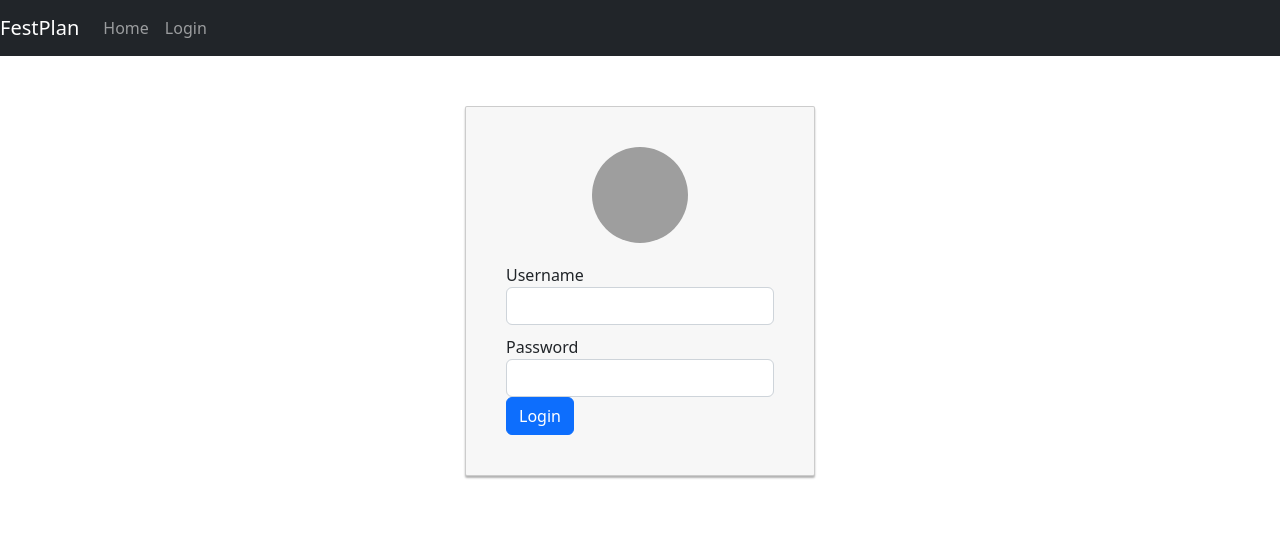
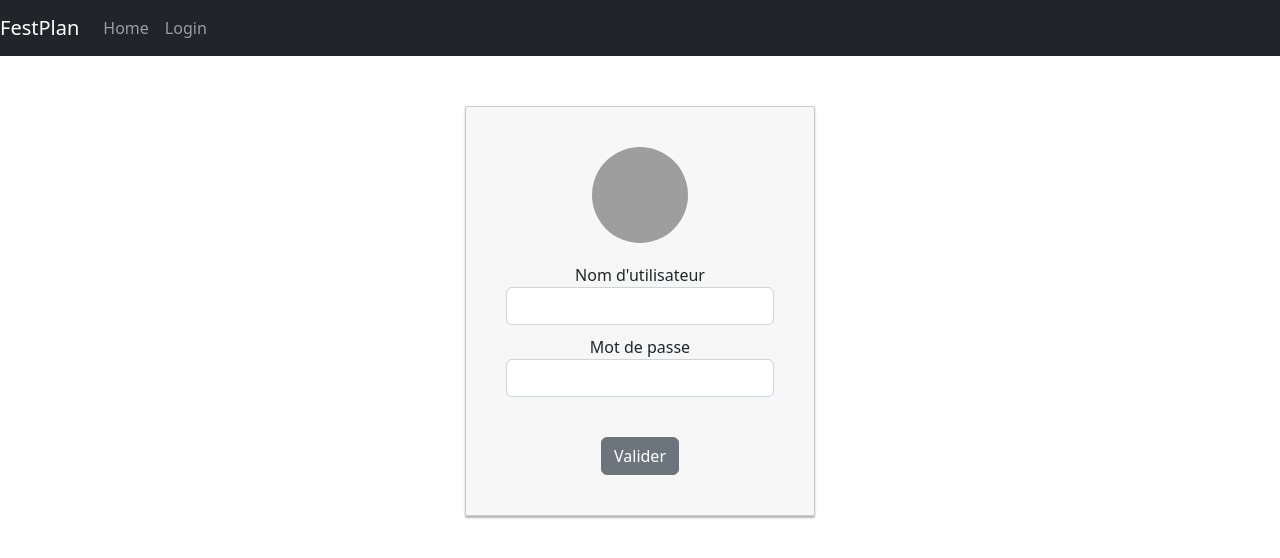
Before and after one commit to thmsfnr/FestPlan_WebApp, a React (Create React App) app: page /login in a window 1280 px wide. Shown: the top 558 px of the page. Built offline with nearby package versions, Linux system fonts and the light colour scheme; grey boxes are pictures that could not be loaded; the HTML template or start-up script is replaced by a standard one.

Commit message:
add style login

```diff
--- a/src/components/Login.tsx
+++ b/src/components/Login.tsx
@@ -1,19 +1,20 @@
 
-import React, { useState } from "react";
+import React, { useState, useEffect } from "react";
 import { NavigateFunction, useNavigate } from 'react-router-dom';
 import { Formik, Field, Form, ErrorMessage } from "formik";
 import * as Yup from "yup";
 
 import { login } from "../services/auth.service";
 
-type Props = {}
-
-const Login: React.FC<Props> = () => {
+/**
+ * Component for the login
+ */
+const Login: React.FC = () => {
   let navigate: NavigateFunction = useNavigate();
-
   const [loading, setLoading] = useState<boolean>(false);
   const [message, setMessage] = useState<string>("");
 
+  // Initial values of the form
   const initialValues: {
     username: string;
     password: string;
@@ -22,14 +23,25 @@ const Login: React.FC<Props> = () => {
     password: "",
   };
 
+  // Validation of the form
   const validationSchema = Yup.object().shape({
     username: Yup.string().required("This field is required!"),
     password: Yup.string().required("This field is required!"),
   });
 
+  useEffect(() => {
+    if (localStorage.getItem("user")) {
+      navigate("/admin");
+      window.location.reload();
+    }
+  }, [navigate]);
+
+  /**
+   * Manage the login of the user
+   * @param formValue The values of the form
+   */
   const handleLogin = (formValue: { username: string; password: string }) => {
     const { username, password } = formValue;
-
     setMessage("");
     setLoading(true);
 
@@ -45,7 +57,6 @@ const Login: React.FC<Props> = () => {
             error.response.data.message) ||
           error.message ||
           error.toString();
-
         setLoading(false);
         setMessage(resMessage);
       }
@@ -54,59 +65,56 @@ const Login: React.FC<Props> = () => {
 
   return (
     <div className="col-md-12">
-      <div className="card card-container">
-        <img
-          src="//ssl.gstatic.com/accounts/ui/avatar_2x.png"
-          alt="profile-img"
-          className="profile-img-card"
-        />
-        <Formik
-          initialValues={initialValues}
-          validationSchema={validationSchema}
-          onSubmit={handleLogin}
-        >
+      <section style={styles.page} className="card card-container">
+        {/* Image of the login */}
+        <img src="//ssl.gstatic.com/accounts/ui/avatar_2x.png" alt="profile-img" className="profile-img-card"/>
+        {/* Form for the login */}
+        <Formik initialValues={initialValues} validationSchema={validationSchema} onSubmit={handleLogin}>
           <Form>
-            <div className="form-group">
-              <label htmlFor="username">Username</label>
+            {/* Username field */}
+            <article className="form-group">
+              <label htmlFor="username">Nom d'utilisateur</label>
               <Field name="username" type="text" className="form-control" />
-              <ErrorMessage
-                name="username"
-                component="div"
-                className="alert alert-danger"
-              />
-            </div>
-
-            <div className="form-group">
-              <label htmlFor="password">Password</label>
+              <ErrorMessage name="username" component="div" className="alert alert-danger"/>
+            </article>
+            {/* Password field */}
+            <article className="form-group">
+              <label htmlFor="password">Mot de passe</label>
               <Field name="password" type="password" className="form-control" />
-              <ErrorMessage
-                name="password"
-                component="div"
-                className="alert alert-danger"
-              />
-            </div>
-
-            <div className="form-group">
-              <button type="submit" className="btn btn-primary btn-block" disabled={loading}>
+              <ErrorMessage name="password" component="div" className="alert alert-danger"/>
+            </article>
+            {/* Submit button */}
+            <article style={styles.button} className="form-group">
+              <button type="submit" className="btn btn-secondary btn-block" disabled={loading}>
                 {loading && (
                   <span className="spinner-border spinner-border-sm"></span>
                 )}
-                <span>Login</span>
+                <span>Valider</span>
               </button>
-            </div>
-
+            </article>
+            {/* Message to display if there is an error */}
             {message && (
-              <div className="form-group">
-                <div className="alert alert-danger" role="alert">
-                  {message}
-                </div>
-              </div>
+              <article className="form-group">
+                <div className="alert alert-danger" role="alert">{message}</div>
+              </article>
             )}
           </Form>
         </Formik>
-      </div>
+      </section>
     </div>
   );
 };
 
+// CSS-In-JS style attributes (to have a completely autonomous component)
+const styles = {
+  page: {
+    "display": "flex",
+    "justifyContent": "center",
+    "text-align": "center",
+  },
+  button: {
+    "marginTop": "40px",
+  }
+}
+
 export default Login;
```
